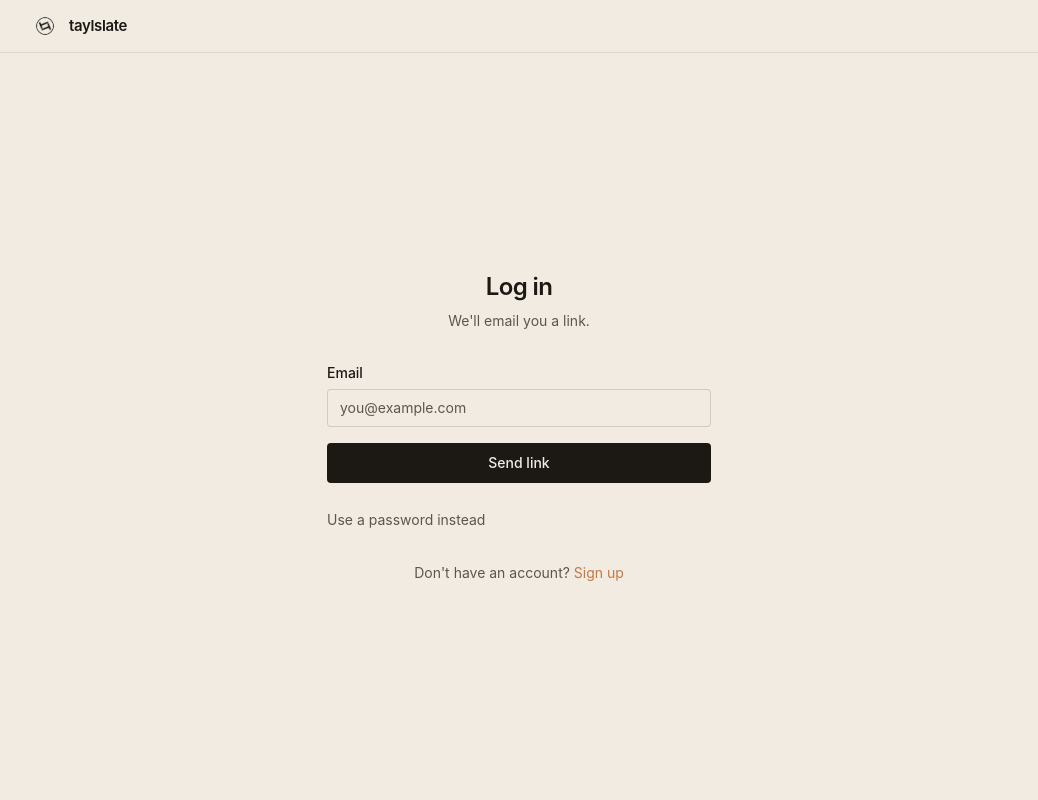
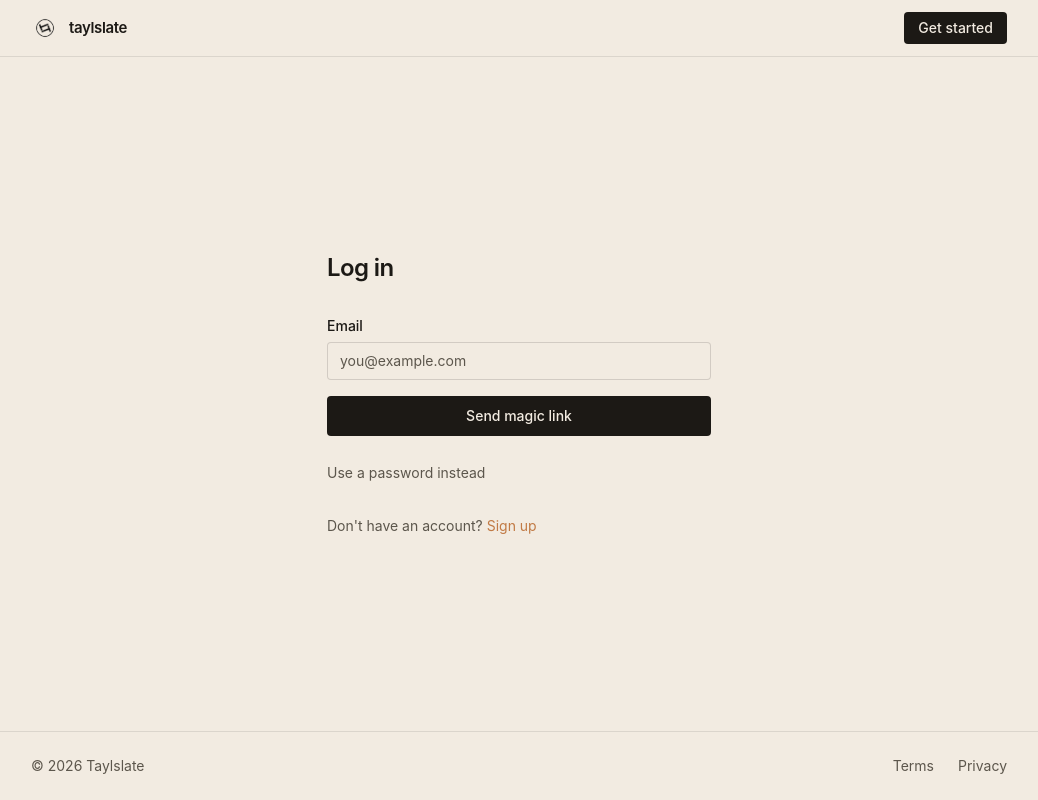
Before and after one commit to taylslate/taylslate, a Next.js app: page /login in a window 1280 px wide. Shown: the whole page, without its empty margins (121-1159 px from the left). Built offline with nearby package versions, Linux system fonts and the light colour scheme; no server answers.

Commit message:
Share homepage paper chrome with /login
Login keeps magic-link first and the no-account path. Header, mark,
and footer now come from the same marketing chrome as the homepage.

```diff
--- a/app/(auth)/login/page.tsx
+++ b/app/(auth)/login/page.tsx
@@ -2,10 +2,10 @@
 
 import { Suspense, useRef, useState } from "react";
 import { useRouter, useSearchParams } from "next/navigation";
-import Image from "next/image";
 import Link from "next/link";
 import { createClient } from "@/lib/supabase/client";
 import { tokens } from "@/lib/brand/tokens";
+import { MarketingChrome } from "@/components/marketing/marketing-chrome";
 import {
   TurnstileWidget,
   type TurnstileHandle,
@@ -27,22 +27,6 @@ const labelClass =
   "mb-1.5 block text-sm font-medium text-[var(--ts-ink-on-paper)]";
 const primaryBtnClass =
   "w-full bg-[var(--ts-ink-on-paper)] py-2.5 text-sm font-medium text-[var(--ts-paper)] hover:opacity-90 disabled:cursor-not-allowed disabled:opacity-50";
-
-function BrandMark() {
-  return (
-    <Link href="/" className="inline-flex items-center gap-2.5">
-      <Image
-        src="/mark.png"
-        alt=""
-        width={28}
-        height={28}
-        className="h-7 w-7"
-        priority
-      />
-      <span className="text-[15px] font-semibold tracking-tight">taylslate</span>
-    </Link>
-  );
-}
 
 function LoginForm() {
   const router = useRouter();
@@ -157,11 +141,8 @@ function LoginForm() {
 
   return (
     <>
-      <div className="mb-8 text-center">
+      <div className="mb-8">
         <h1 className="text-2xl font-semibold tracking-tight">Log in</h1>
-        <p className="mt-2 text-sm text-[var(--ts-ink-muted-on-paper)]">
-          We&apos;ll email you a link.
-        </p>
       </div>
 
       {error === LOGIN_MAGIC_NO_ACCOUNT ? (
@@ -207,7 +188,7 @@ function LoginForm() {
           className={primaryBtnClass}
           style={{ borderRadius: tokens.radius }}
         >
-          {submitting === "magic" ? "Sending…" : "Send link"}
+          {submitting === "magic" ? "Sending…" : "Send magic link"}
         </button>
       </form>
 
@@ -262,7 +243,7 @@ function LoginForm() {
         ) : null}
       </div>
 
-      <p className="mt-8 text-center text-sm text-[var(--ts-ink-muted-on-paper)]">
+      <p className="mt-8 text-sm text-[var(--ts-ink-muted-on-paper)]">
         Don&apos;t have an account?{" "}
         <Link href="/signup" className="text-[var(--ts-accent)] hover:underline">
           Sign up
@@ -274,16 +255,21 @@ function LoginForm() {
 
 function LoginShell({ children }: { children: React.ReactNode }) {
   return (
-    <div className="marketing-page flex min-h-screen flex-col bg-[var(--ts-paper)] text-[var(--ts-ink-on-paper)]">
-      <header className="border-b border-[var(--ts-ink-on-paper)]/10">
-        <nav className="mx-auto flex max-w-5xl items-center px-6 py-3">
-          <BrandMark />
-        </nav>
-      </header>
+    <MarketingChrome
+      actions={
+        <Link
+          href="/signup"
+          className="hidden bg-[var(--ts-ink-on-paper)] px-3.5 py-1.5 text-sm font-medium text-[var(--ts-paper)] hover:opacity-90 sm:inline-flex"
+          style={{ borderRadius: tokens.radius }}
+        >
+          Get started
+        </Link>
+      }
+    >
       <main className="flex flex-1 items-center justify-center px-6 py-16">
         <div className="w-full max-w-sm">{children}</div>
       </main>
-    </div>
+    </MarketingChrome>
   );
 }
 
--- a/components/marketing/home-landing.tsx
+++ b/components/marketing/home-landing.tsx
@@ -1,7 +1,6 @@
 "use client";
 
 import { useEffect, useRef, useState, type ReactNode } from "react";
-import Image from "next/image";
 import Link from "next/link";
 import { useRouter } from "next/navigation";
 import { tokens } from "@/lib/brand/tokens";
@@ -11,6 +10,7 @@ import {
   parseGuest,
   type MarketingGuest,
 } from "@/lib/marketing/guest";
+import { MarketingChrome } from "@/components/marketing/marketing-chrome";
 import { SlateClap } from "@/components/marketing/slate-clap";
 
 const CLAP_MS = 300;
@@ -157,23 +157,9 @@ export function HomeLanding({
   }
 
   return (
-    <div className="marketing-page flex min-h-screen flex-col bg-[var(--ts-paper)] text-[var(--ts-ink-on-paper)]">
-      <header className="border-b border-[var(--ts-ink-on-paper)]/10">
-        <nav className="mx-auto flex max-w-5xl items-center justify-between px-6 py-3">
-          <Link href="/" className="flex items-center gap-2.5">
-            <Image
-              src="/mark.png"
-              alt=""
-              width={28}
-              height={28}
-              className="h-7 w-7"
-              priority
-            />
-            <span className="text-[15px] font-semibold tracking-tight">
-              taylslate
-            </span>
-          </Link>
-          <div className="flex items-center gap-6">
+    <MarketingChrome
+      actions={
+        <>
           <Link
             href="/login"
             className="text-sm text-[var(--ts-ink-muted-on-paper)] hover:text-[var(--ts-ink-on-paper)]"
@@ -187,10 +173,9 @@ export function HomeLanding({
           >
             Get started
           </Link>
-          </div>
-        </nav>
-      </header>
-
+        </>
+      }
+    >
       <main className="flex-1">
         <section className="mx-auto max-w-3xl px-6 pt-16 pb-14 text-center sm:pt-20 sm:pb-16">
           <div className="mb-6 flex flex-col items-center">
@@ -281,28 +266,6 @@ export function HomeLanding({
           </ol>
         </section>
       </main>
-
-      <footer className="border-t border-[var(--ts-ink-on-paper)]/10">
-        <div className="mx-auto flex max-w-5xl items-center justify-between px-6 py-6">
-          <span className="text-sm text-[var(--ts-ink-muted-on-paper)]">
-            &copy; 2026 Taylslate
-          </span>
-          <div className="flex items-center gap-6">
-            <Link
-              href="#"
-              className="text-sm text-[var(--ts-ink-muted-on-paper)] hover:text-[var(--ts-ink-on-paper)]"
-            >
-              Terms
-            </Link>
-            <Link
-              href="#"
-              className="text-sm text-[var(--ts-ink-muted-on-paper)] hover:text-[var(--ts-ink-on-paper)]"
-            >
-              Privacy
-            </Link>
-          </div>
-        </div>
-      </footer>
-    </div>
+    </MarketingChrome>
   );
 }
--- /dev/null
+++ b/components/marketing/marketing-chrome.tsx
@@ -0,0 +1,62 @@
+import type { ReactNode } from "react";
+import Image from "next/image";
+import Link from "next/link";
+
+export function MarketingWordmark() {
+  return (
+    <Link href="/" className="flex items-center gap-2.5">
+      <Image
+        src="/mark.png"
+        alt=""
+        width={28}
+        height={28}
+        className="h-7 w-7"
+        priority
+      />
+      <span className="text-[15px] font-semibold tracking-tight">taylslate</span>
+    </Link>
+  );
+}
+
+export function MarketingChrome({
+  children,
+  actions,
+}: {
+  children: ReactNode;
+  actions?: ReactNode;
+}) {
+  return (
+    <div className="marketing-page flex min-h-screen flex-col bg-[var(--ts-paper)] text-[var(--ts-ink-on-paper)]">
+      <header className="border-b border-[var(--ts-ink-on-paper)]/10">
+        <nav className="mx-auto flex max-w-5xl items-center justify-between px-6 py-3">
+          <MarketingWordmark />
+          {actions ? (
+            <div className="flex items-center gap-6">{actions}</div>
+          ) : null}
+        </nav>
+      </header>
+      {children}
+      <footer className="border-t border-[var(--ts-ink-on-paper)]/10">
+        <div className="mx-auto flex max-w-5xl items-center justify-between px-6 py-6">
+          <span className="text-sm text-[var(--ts-ink-muted-on-paper)]">
+            &copy; 2026 Taylslate
+          </span>
+          <div className="flex items-center gap-6">
+            <Link
+              href="#"
+              className="text-sm text-[var(--ts-ink-muted-on-paper)] hover:text-[var(--ts-ink-on-paper)]"
+            >
+              Terms
+            </Link>
+            <Link
+              href="#"
+              className="text-sm text-[var(--ts-ink-muted-on-paper)] hover:text-[var(--ts-ink-on-paper)]"
+            >
+              Privacy
+            </Link>
+          </div>
+        </div>
+      </footer>
+    </div>
+  );
+}
```
Also changed, not shown: 1 other file (tests, documents, lock files or other folders). Lines whose indentation alone changed are shown as unchanged.
